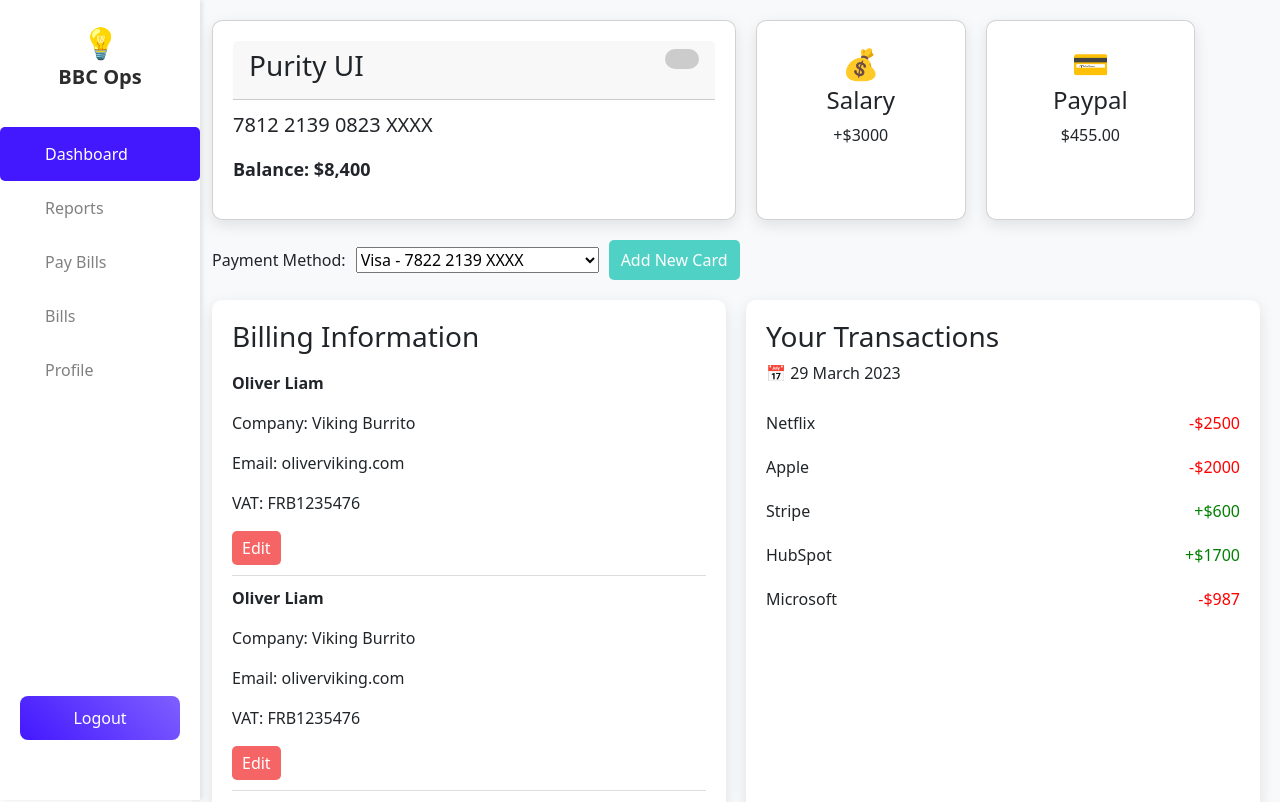
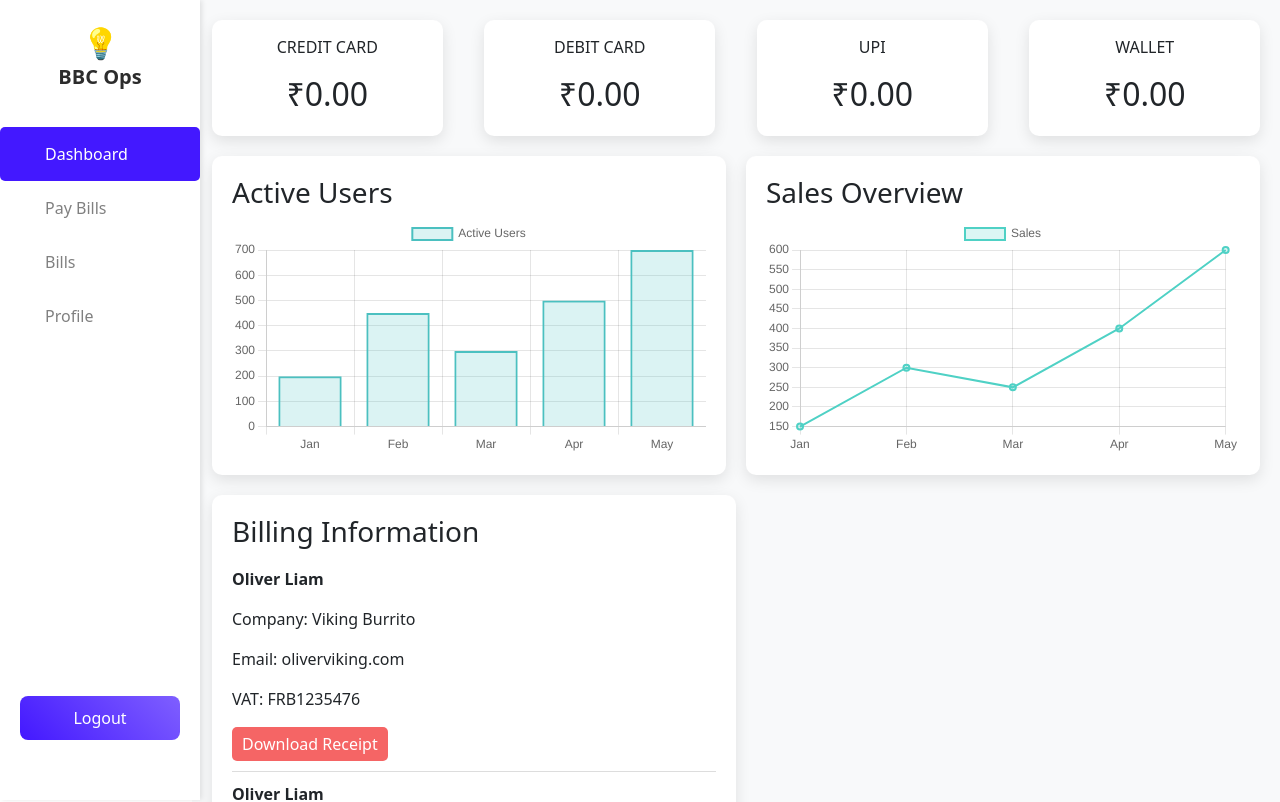
Before and after one commit to KJothilingam/BBC_UBP, an Angular app: page /dashboard in a window 1280 px wide. Shown: the top 802 px of the page. Built offline with nearby package versions, Linux system fonts and the light colour scheme.

Commit message:
UI update

```diff
--- a/src/app/Components/bills/bills.component.css
+++ b/src/app/Components/bills/bills.component.css
@@ -26,7 +26,7 @@
     border: 2px solid purple;
     padding: 20px;
     border-radius: 8px;
-    width: 80%;
+    width: 100%;
     margin: auto;
     background-color: #fff;
     margin-top: 30px;
--- a/src/app/Components/dashboard/dashboard.component.css
+++ b/src/app/Components/dashboard/dashboard.component.css
@@ -1,96 +1,82 @@
-.dashboard-container {
+.reports-container {
+  margin-left: 15%;
+  width: 85%;
   display: flex;
   flex-direction: column;
   gap: 20px;
   padding: 20px;
-    width: 85%;
-    margin-left: 15%;
   background-color: #f8f9fa;
 }
 
-  /* Top Section */
-  .top-section {
+/* Stats Section */
+.stats-section {
+  display: flex;
+  justify-content: space-between;
+}
+
+.stats-card {
+  background: white;
+  border-radius: 10px;
+  padding: 15px;
+  text-align: center;
+  box-shadow: 0px 5px 15px rgba(0, 0, 0, 0.1);
+  width: 22%;
+}
+
+.green {
+  color: green;
+}
+
+.red {
+  color: red;
+}
+
+/* Reports Section */
+.main-reports {
   display: flex;
   gap: 20px;
 }
 
-  .card {
+.left, .right {
+  width: 50%;
+}
+
+.chart-card {
   background: white;
   border-radius: 10px;
   padding: 20px;
   box-shadow: 0px 5px 15px rgba(0, 0, 0, 0.1);
 }
 
-  .banking-card {
-    width: 50%;
+.projects, .orders {
+  background: white;
+  border-radius: 10px;
+  padding: 20px;
+  box-shadow: 0px 5px 15px rgba(0, 0, 0, 0.1);
+  margin-top: 20px;
 }
 
-  .card-header {
-    display: flex;
-    justify-content: space-between;
+table {
+  width: 100%;
+  border-collapse: collapse;
 }
 
-  .switch {
-    position: relative;
-    width: 34px;
-    height: 20px;
+thead {
+  background: #f1f1f1;
 }
 
-  .switch input {
-    opacity: 0;
-    width: 0;
-    height: 0;
+td, th {
+  padding: 10px;
+  border: 1px solid #ddd;
 }
 
-  .slider {
-    position: absolute;
-    cursor: pointer;
-    top: 0;
-    left: 0;
-    right: 0;
-    bottom: 0;
-    background-color: #ccc;
-    transition: 0.4s;
-    border-radius: 20px;
+.orders ul {
+  list-style: none;
+  padding: 0;
 }
 
-  .switch input:checked + .slider {
-    background-color: #4fd1c5;
-  }
-
-  .card-number {
-    font-size: 20px;
-    margin-top: 10px;
-  }
-
-  .card-balance {
-    font-size: 18px;
-    font-weight: bold;
-  }
-
-  .small-card {
-    width: 20%;
-    text-align: center;
-  }
-
-  .card-icon {
-    font-size: 30px;
-  }
-
-  /* Payment Method */
-  .payment-method {
-    display: flex;
-    align-items: center;
-    gap: 10px;
-  }
-
-  .add-card-btn {
-    background-color: #4fd1c5;
-    border: none;
-    color: white;
-    padding: 8px 12px;
-    border-radius: 5px;
-    cursor: pointer;
+.orders li {
+  padding: 10px 0;
 }
 
 /* Billing & Transactions */
--- a/src/app/Components/dashboard/dashboard.component.html
+++ b/src/app/Components/dashboard/dashboard.component.html
@@ -1,45 +1,42 @@
+<app-sidebar></app-sidebar>
 
-<app-sidebar></app-sidebar>
-<div class="dashboard-container">
-    <!-- Top Section -->
-    <div class="top-section">
-      <div class="card banking-card">
-        <div class="card-header">
-          <h3>Purity UI</h3>
-          <label class="switch">
-            <input type="checkbox">
-            <span class="slider"></span>
-          </label>
+<div class="reports-container">
+  <!-- Top Stats Section -->
+  <div class="stats-section">
+    <div class="stats-card">
+      <p>CREDIT CARD</p>
+      <h2>{{ creditCardBalance | currency:'INR' }}</h2>
     </div>
-        <p class="card-number">7812 2139 0823 XXXX</p>
-        <p class="card-balance">Balance: <strong>$8,400</strong></p>
+    <div class="stats-card">
+      <p>DEBIT CARD</p>
+      <h2>{{ debitCardBalance | currency:'INR' }}</h2>
     </div>
-
-      <div class="card small-card">
-        <div class="card-icon">💰</div>
-        <h4>Salary</h4>
-        <p>+$3000</p>
+    <div class="stats-card">
+      <p>UPI</p>
+      <h2>{{ upiBalance | currency:'INR' }}</h2>
     </div>
-
-      <div class="card small-card">
-        <div class="card-icon">💳</div>
-        <h4>Paypal</h4>
-        <p>$455.00</p>
+    <div class="stats-card">
+      <p>WALLET</p>
+      <h2>{{ walletBalance | currency:'INR' }}</h2>
     </div>
   </div>
 
-    <!-- Payment Method -->
-    <div class="payment-method">
-      <label>Payment Method:</label>
-      <select>
-        <option>Visa - 7822 2139 XXXX</option>
-        <option>MasterCard - 1234 5678 XXXX</option>
-      </select>
-      <button class="add-card-btn">Add New Card</button>
+  <!-- Main Reports Section -->
+  <div class="main-reports">
+    <div class="left">
+      <div class="chart-card">
+        <h3>Active Users</h3>
+        <canvas id="barChart"></canvas>
+      </div>
     </div>
 
-    <!-- Billing and Transactions -->
-    <div class="info-section">
+    <div class="right">
+      <div class="chart-card">
+        <h3>Sales Overview</h3>
+        <canvas id="lineChart"></canvas>
+      </div>
+    </div>
+  </div>
   <!-- Billing Information -->
   <div class="billing-info">
     <h3>Billing Information</h3>
@@ -48,17 +45,17 @@
       <p>Company: Viking Burrito</p>
       <p>Email: oliverviking.com</p>
       <p>VAT: FRB1235476</p>
-          <button class="edit-btn">Edit</button>
+      <button class="edit-btn">Download Receipt</button>
     </div>
     <div class="billing-item">
       <p><strong>Oliver Liam</strong></p>
       <p>Company: Viking Burrito</p>
       <p>Email: oliverviking.com</p>
       <p>VAT: FRB1235476</p>
-          <button class="edit-btn">Edit</button>
-        </div>
+      <button class="edit-btn">Download Receipt</button>
     </div>
 
+  </div>
   <!-- Transactions -->
   <div class="transactions">
     <h3>Your Transactions</h3>
@@ -72,4 +69,3 @@
     </ul>
   </div>
 </div>
-  </div>
--- a/src/app/Components/dashboard/dashboard.component.ts
+++ b/src/app/Components/dashboard/dashboard.component.ts
@@ -1,12 +1,72 @@
 import { Component } from '@angular/core';
 import { SidebarComponent } from "../sidebar/sidebar.component";
+// import { Component, AfterViewInit, OnInit } from '@angular/core';
+import { Chart, registerables } from 'chart.js';
+import { WalletService } from '../../Services/wallet.service';
+import { AuthService } from '../../Services/auth.service';
+// import { SidebarComponent } from "../sidebar/sidebar.component";
+import { CommonModule } from '@angular/common';
+
+Chart.register(...registerables);
 
 @Component({
   selector: 'app-dashboard',
-  imports: [SidebarComponent],
+  imports: [CommonModule,SidebarComponent],
   templateUrl: './dashboard.component.html',
   styleUrl: './dashboard.component.css'
 })
 export class DashboardComponent {
+ creditCardBalance: number = 0;
+  debitCardBalance: number = 0;
+  upiBalance: number = 0;
+  walletBalance: number = 0;
 
+  constructor(private walletService: WalletService, private authService: AuthService) {}
+
+  ngOnInit() {
+    const customerId = this.authService.getCustomerId();
+    if (customerId) {
+      this.walletService.getWalletBalance(customerId).subscribe(
+        (wallet) => {
+          this.creditCardBalance = wallet.creditCardBalance;
+          this.debitCardBalance = wallet.debitCardBalance;
+          this.upiBalance = wallet.upiBalance;
+          this.walletBalance = wallet.walletBalance;
+        },
+        (error) => {
+          console.error('Error fetching wallet balance:', error);
+        }
+      );
+    }
+  }
+
+  ngAfterViewInit() {
+    new Chart("barChart", {
+      type: 'bar',
+      data: {
+        labels: ['Jan', 'Feb', 'Mar', 'Apr', 'May'],
+        datasets: [{
+          label: 'Active Users',
+          data: [200, 450, 300, 500, 700],
+          backgroundColor: 'rgba(75, 192, 192, 0.2)',
+          borderColor: 'rgba(75, 192, 192, 1)',
+          borderWidth: 2
+        }]
+      }
+    });
+
+    new Chart("lineChart", {
+      type: 'line',
+      data: {
+        labels: ['Jan', 'Feb', 'Mar', 'Apr', 'May'],
+        datasets: [{
+          label: 'Sales',
+          data: [150, 300, 250, 400, 600],
+          borderColor: '#4fd1c5',
+          backgroundColor: 'rgba(79, 209, 197, 0.2)',
+          borderWidth: 2
+        }]
+      }
+    });
+  }
 }
--- a/src/app/Components/reports/reports.component.css
+++ /dev/null
@@ -1,80 +0,0 @@
-.reports-container {
-    margin-left: 15%;
-    width: 85%;
-    display: flex;
-    flex-direction: column;
-    gap: 20px;
-    padding: 20px;
-    background-color: #f8f9fa;
-  }
-
-  /* Stats Section */
-  .stats-section {
-    display: flex;
-    justify-content: space-between;
-  }
-
-  .stats-card {
-    background: white;
-    border-radius: 10px;
-    padding: 15px;
-    text-align: center;
-    box-shadow: 0px 5px 15px rgba(0, 0, 0, 0.1);
-    width: 22%;
-  }
-
-  .green {
-    color: green;
-  }
-
-  .red {
-    color: red;
-  }
-
-  /* Reports Section */
-  .main-reports {
-    display: flex;
-    gap: 20px;
-  }
-
-  .left, .right {
-    width: 50%;
-  }
-
-  .chart-card {
-    background: white;
-    border-radius: 10px;
-    padding: 20px;
-    box-shadow: 0px 5px 15px rgba(0, 0, 0, 0.1);
-  }
-
-  .projects, .orders {
-    background: white;
-    border-radius: 10px;
-    padding: 20px;
-    box-shadow: 0px 5px 15px rgba(0, 0, 0, 0.1);
-    margin-top: 20px;
-  }
-
-  table {
-    width: 100%;
-    border-collapse: collapse;
-  }
-
-  thead {
-    background: #f1f1f1;
-  }
-
-  td, th {
-    padding: 10px;
-    border: 1px solid #ddd;
-  }
-
-  .orders ul {
-    list-style: none;
-    padding: 0;
-  }
-
-  .orders li {
-    padding: 10px 0;
-  }
--- a/src/app/Components/sidebar/sidebar.component.html
+++ b/src/app/Components/sidebar/sidebar.component.html
@@ -8,10 +8,10 @@
             <i class="fas fa-home"></i>
             <span>Dashboard</span>
         </li>
-        <li routerLink="/report" routerLinkActive="active">
+        <!-- <li routerLink="/report" routerLinkActive="active">
             <i class="fas fa-chart-bar"></i>
             <span>Reports</span>
-        </li>
+        </li> -->
         <li routerLink="/payment" routerLinkActive="active">
             <i class="fas fa-user"></i>
             <span>Pay Bills</span>
--- a/src/app/app.routes.ts
+++ b/src/app/app.routes.ts
@@ -10,10 +10,7 @@ export const routes: Routes = [
         path:'dashboard',
         loadComponent :()=>import('./Components/dashboard/dashboard.component').then((c)=> c.DashboardComponent),
     },
-    {
-        path:'report',
-        loadComponent :()=>import('./Components/reports/reports.component').then((c)=> c.ReportsComponent),
-    },
+
     {
         path:'bills',
         loadComponent :()=>import('./Components/bills/bills.component').then((c)=> c.BillsComponent),
```
Also changed, not shown: src/app/Components/reports/reports.component.html (deleted, +0 -72 lines), src/app/Components/reports/reports.component.ts (deleted, +0 -70 lines), 1 other file (tests, documents, lock files or other folders). Lines whose indentation alone changed are shown as unchanged.
